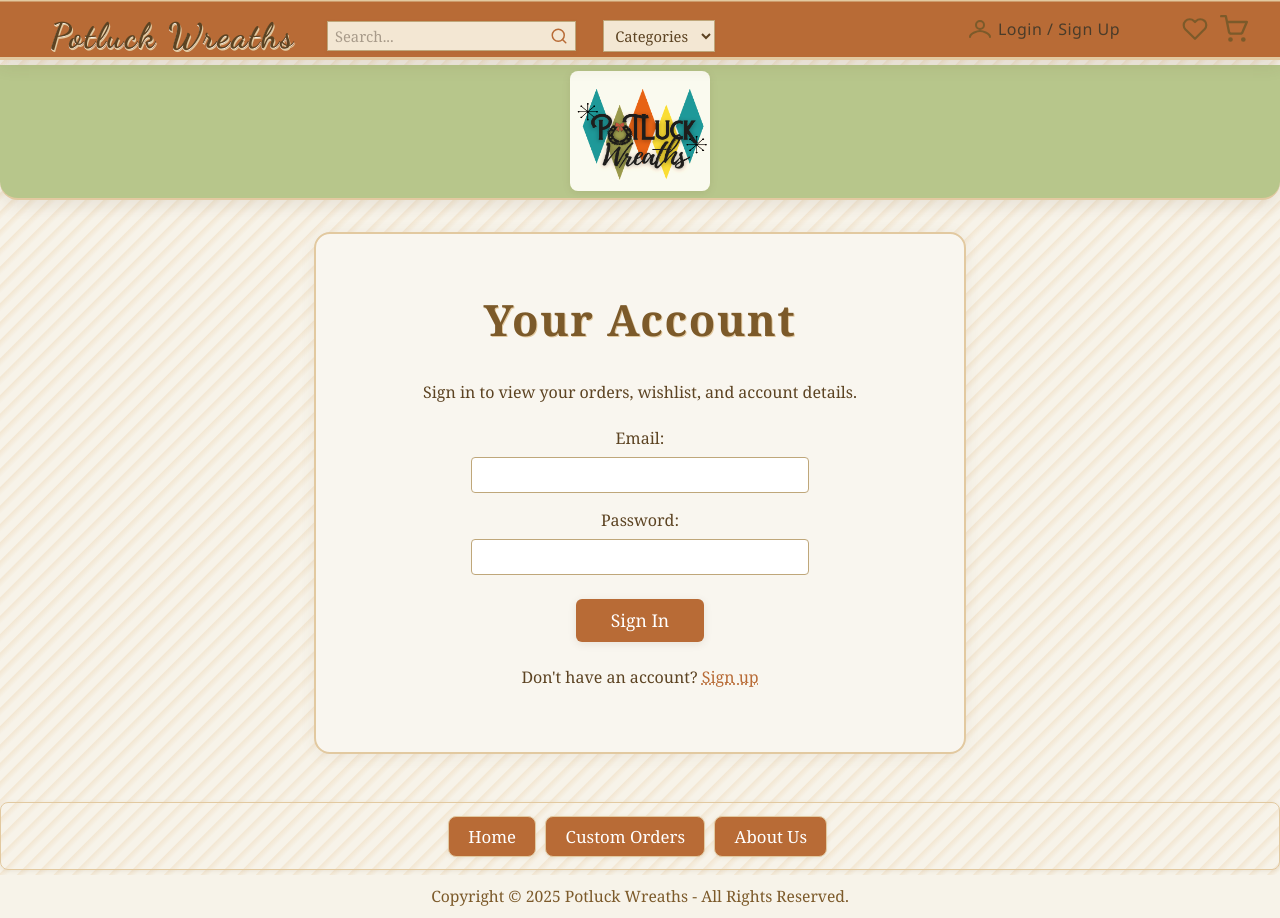
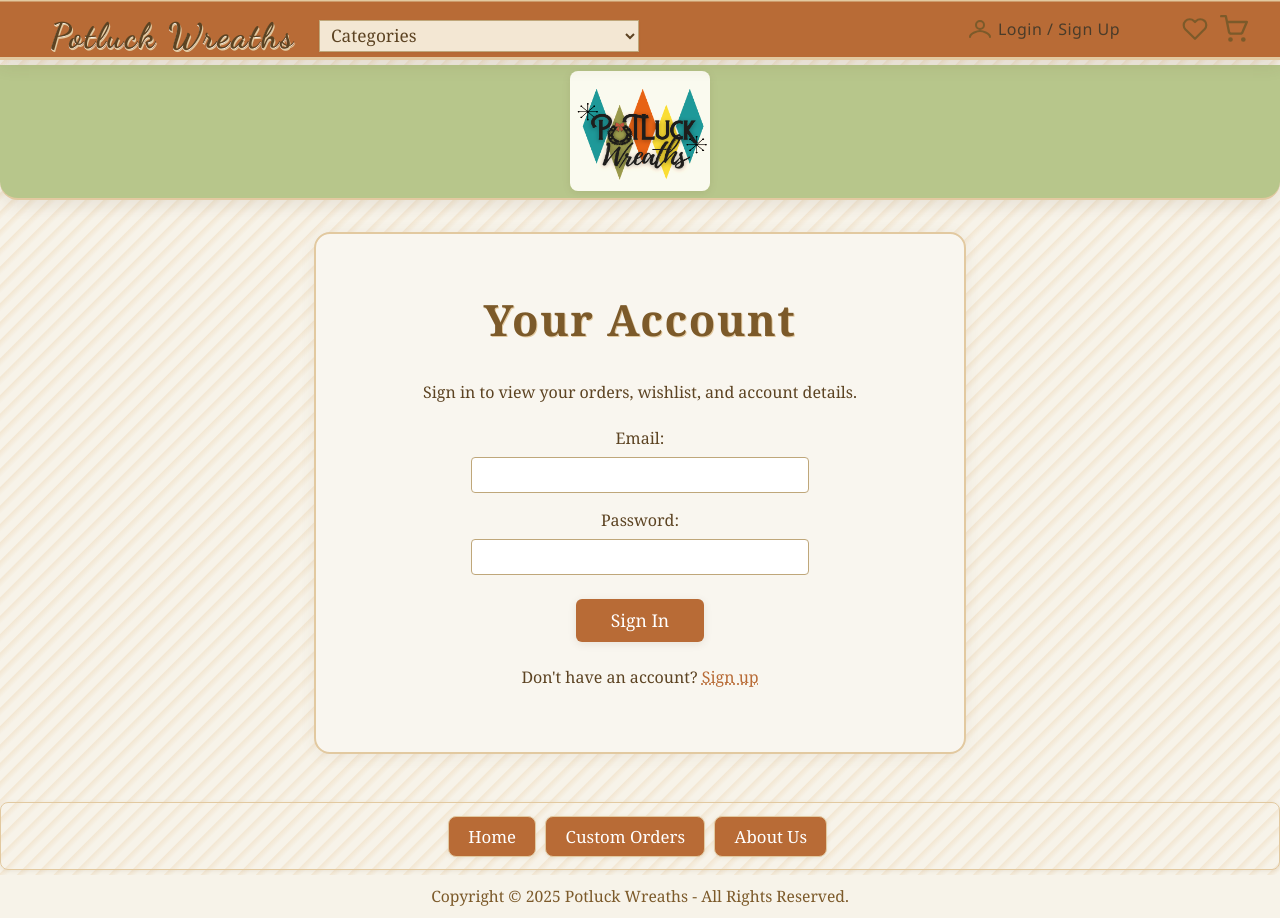
Before and after one commit to jersey2carolina/PotluckWreaths, a plain HTML site: page account.html in a window 1280 px wide. Drawn offline with Linux system fonts and the light colour scheme; no server answers.

Commit message:
Update account.html

```diff
--- a/account.html
+++ b/account.html
@@ -12,17 +12,7 @@
         <div class="header-title">
             <h2>Potluck Wreaths</h2>
             <div class="header-row">
-                <form class="header-search" action="#" method="get" role="search">
-                    <input type="text" class="search-input" placeholder="Search..." name="q" aria-label="Search">
-                    <button type="submit" class="search-btn" aria-label="Search">
-                        <!-- Magnifier SVG icon -->
-                        <svg width="18" height="18" viewBox="0 0 24 24" fill="none" stroke="#4a3c2a" stroke-width="2" stroke-linecap="round" stroke-linejoin="round">
-                            <circle cx="11" cy="11" r="8"/>
-                            <line x1="21" y1="21" x2="16.65" y2="16.65"/>
-                        </svg>
-                    </button>
-                </form>
-                <select id="categoriesDropdown" class="categories-dropdown" aria-label="Categories">
+                <select id="categoriesDropdown" class="categories-dropdown wide-categories" aria-label="Categories">
                     <option value="">Categories</option>
                     <option value="cross">Crosses</option>
                     <option value="easter">Easter</option>
```
